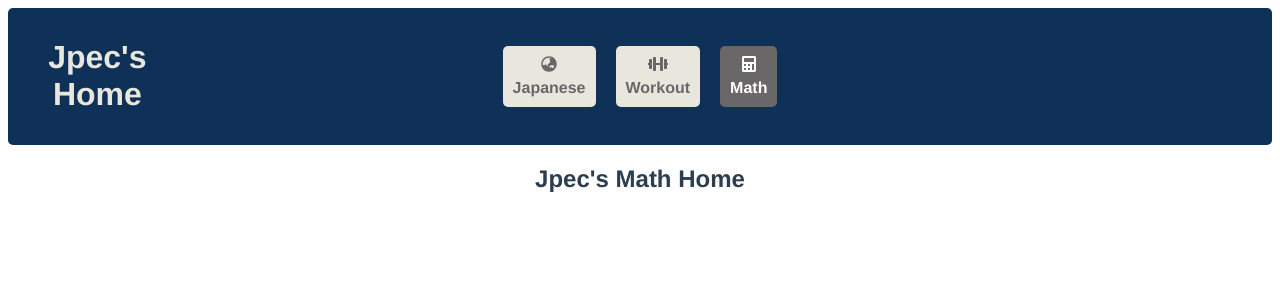
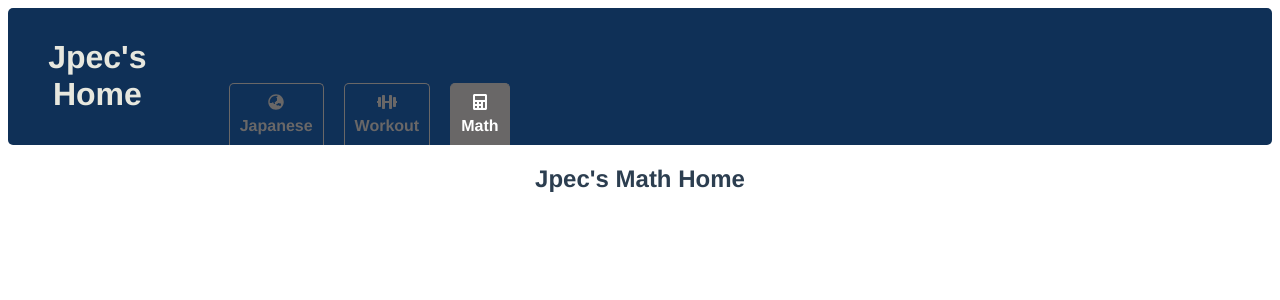
Before and after one commit to Jpec57/jpecs_home, a Vue app in the folder frontend/: page /math in a window 1280 px wide. Shown: the top 300 px of the page. Built offline with nearby package versions, Linux system fonts and the light colour scheme.

Commit message:
Small change in navbar

```diff
--- a/frontend/src/components/NavBarLink.vue
+++ b/frontend/src/components/NavBarLink.vue
@@ -34,15 +34,19 @@ a {
 }
 
 .router-link {
-  background-color: #e7e7de;
+  border :1px solid #696767;
   color: #696767;
   padding: 10px;
   font-weight: bold;
   border-radius: 5px;
+      border-bottom: none;
+    border-bottom-left-radius: 0;
+        border-bottom-right-radius: 0;
+
   margin-left: 10px;
-    margin-right: 10px;
+  margin-right: 10px;
 
-    text-decoration: none;
+  text-decoration: none;
 
 }
 .router-link-active {
--- a/frontend/src/components/Navigation.vue
+++ b/frontend/src/components/Navigation.vue
@@ -29,9 +29,6 @@ export default {
 </script>
 
 <style scoped>
-#routing-container {
-  align-items: center;
-}
 
 #bannier {
   background-color: #0f3057;
@@ -48,12 +45,13 @@ export default {
 }
 
 .module-link-container{
-  justify-content: center;
+  justify-content: start;
       flex-wrap: wrap;
 }
 #routing-container {
   display: flex;
   flex: 1;
+  align-items: flex-end;
 }
 .icon.router-link {
   color: #e7e7de;
```
